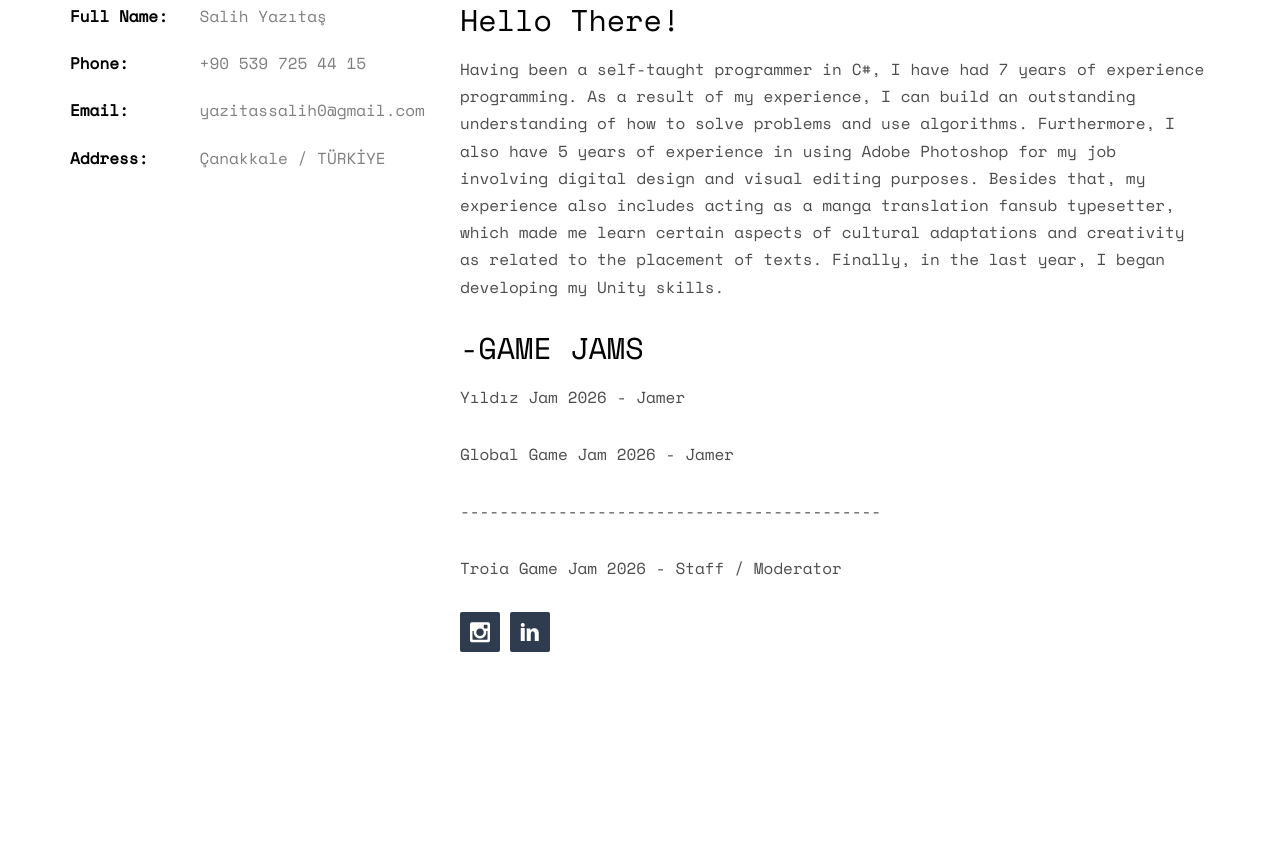
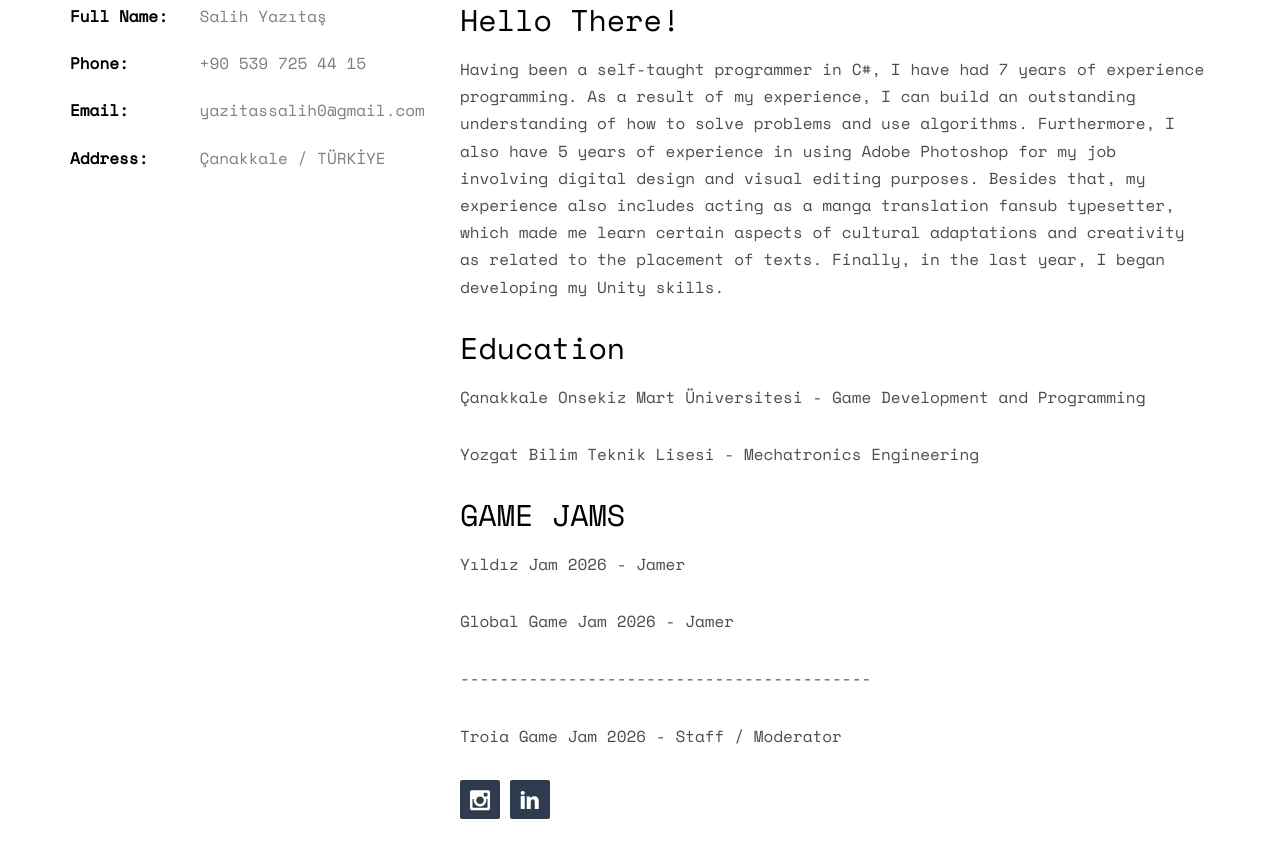
Before and after one commit to SalihYzts/SalihYzts.github.io, a plain HTML site: page index.html in a window 1280 px wide. Shown: the part 1069-1927 px from the top of the page. Drawn offline with nearby package versions, Linux system fonts and the light colour scheme; files whose address does not match are found by name.

Commit message:
Update index.html

```diff
--- a/index.html
+++ b/index.html
@@ -81,11 +81,14 @@
 				<div class="col-md-8">
 					<h2>Hello There!</h2>
 					<p>Having been a self-taught programmer in C#, I have had 7 years of experience programming. As a result of my experience, I can build an outstanding understanding of how to solve problems and use algorithms. Furthermore, I also have 5 years of experience in using Adobe Photoshop for my job involving digital design and visual editing purposes. Besides that, my experience also includes acting as a manga translation fansub typesetter, which made me learn certain aspects of cultural adaptations and creativity as related to the placement of texts. Finally, in the last year, I began developing my Unity skills.</p>
-					<h2>-GAME JAMS</h2>
-					<p>Yıldız Jam 2026        - Jamer</p>
-					<p>Global Game Jam 2026   - Jamer</p>
-					<p>-------------------------------------------</p>
-					<p>Troia Game Jam 2026    - Staff / Moderator</p>
+					<h2>Education</h2>
+					<p>Çanakkale Onsekiz Mart Üniversitesi      - Game Development and Programming</p>
+					<p>Yozgat Bilim Teknik Lisesi               - Mechatronics Engineering</p>
+					<h2>GAME JAMS</h2>
+					<p>Yıldız Jam 2026                          - Jamer</p>
+					<p>Global Game Jam 2026                     - Jamer</p>
+					<p>------------------------------------------</p>
+					<p>Troia Game Jam 2026                      - Staff / Moderator</p>
 					<p>
 						<ul class="fh5co-social-icons">
 							<li><a href="https://www.instagram.com/thesalh_/"><i class="icon-instagram2"></i></a></li>
```
